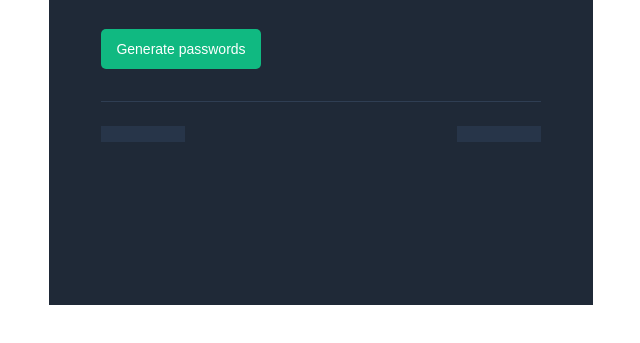
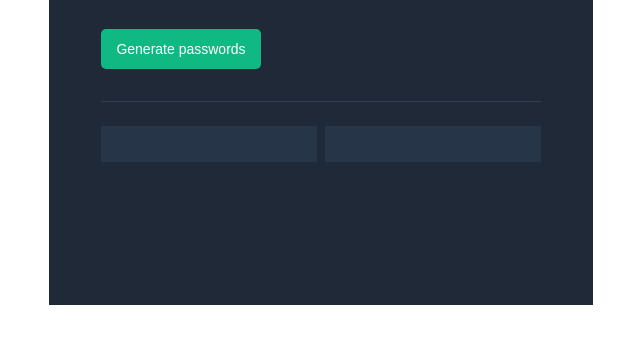
Before and after one commit to Wixda/Random-Password-Generator, a plain HTML site: page index.html in a window 1280 px wide. Shown: the part 239-582 px from the top of the page, without its empty margins (319-959 px from the left). Drawn offline with Linux system fonts and the light colour scheme.

Commit message:
restyle the password container

```diff
--- a/script.js
+++ b/script.js
@@ -11,7 +11,7 @@ function getRandomChar () {
 
 function generatePassword() {
     let password = "";
-    for (let i = 0; i < 8; i++) {
+    for (let i = 0; i < 15; i++) {
         password += getRandomChar()
     }
     return password;
--- a/styles.css
+++ b/styles.css
@@ -56,12 +56,15 @@ main div.rule {
 main #passwords-container {
     display: flex;
     justify-content: space-between;
-    align-items: baseline;
+    align-items: center;
 }
 
 main #passwords-container .password {
     color: #55F991;
     background-color: #273549;
-    padding: 8px 42px;
+    width: 216px;
+    height: 36px;
+    padding: 8px;
+    text-align: center;
     font-weight: 500;
 }
```
